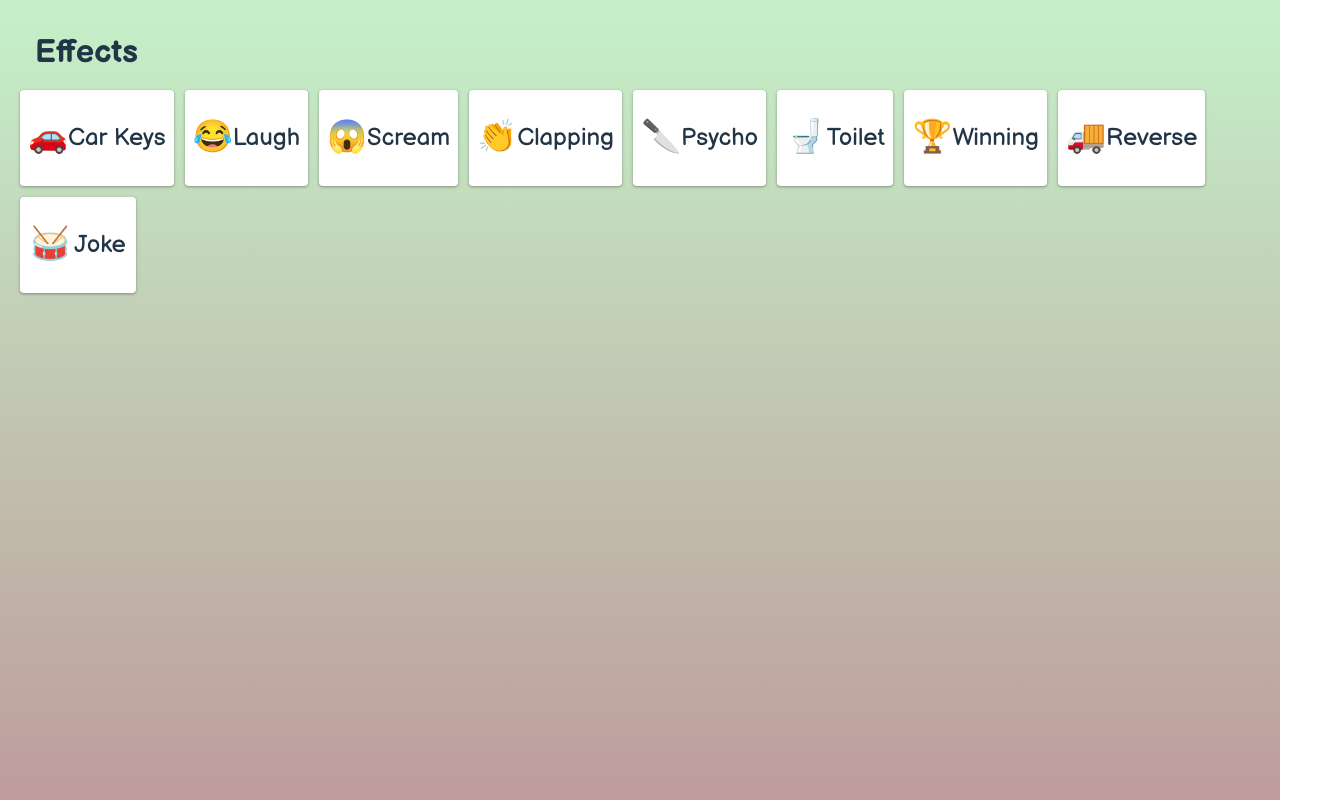
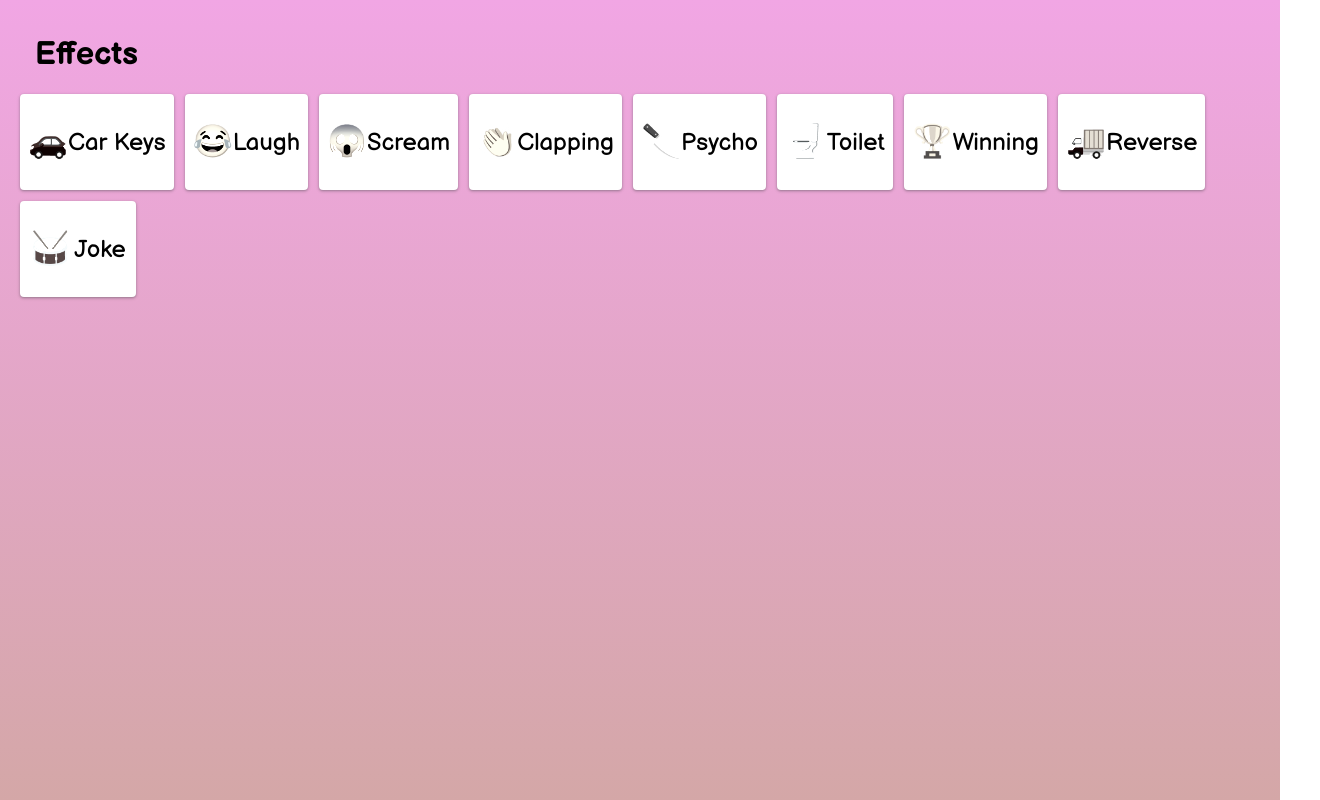
Before and after one commit to ChenPeleg/effects, a Svelte app: page / in a window 1280 px wide. Shown: the whole page, 1320 px wide, since content can reach past the window. Built offline with nearby package versions, Linux system fonts and the light colour scheme.

Commit message:
added border styling

```diff
--- a/src/app.css
+++ b/src/app.css
@@ -1,87 +1,5 @@
-:root {
-  font-family: Inter, Avenir, Helvetica, Arial, sans-serif;
-  font-size: 16px;
-  line-height: 24px;
-  font-weight: 400;
-
-  color-scheme: light dark;
-  color: rgba(255, 255, 255, 0.87);
-  background-color: #242424;
-
-  font-synthesis: none;
-  text-rendering: optimizeLegibility;
-  -webkit-font-smoothing: antialiased;
-  -moz-osx-font-smoothing: grayscale;
-  -webkit-text-size-adjust: 100%;
-}
-
-a {
-  font-weight: 500;
-  color: #646cff;
-  text-decoration: inherit;
-}
-
-a:hover {
-  color: #535bf2;
-}
-
-body {
-  margin: 0;
-  display: flex;
-  background-image: linear-gradient(rgb(197, 241, 201), rgb(190, 156, 156));
-  /* place-items: center; */
-  min-width: 320px;
-  min-height: 100vh;
-}
-
-h1 {
-  font-size: 3.2em;
-  margin-top: 0px;
-  line-height: 1.1;
-}
-
-.card {
-  padding: 2em;
-}
-
-#app {
-  margin: 0;
-  padding: 20px;
-  /* text-align: center; */
-}
-
-button {
-  border-radius: 8px;
-  border: 1px solid transparent;
-  padding: 0.6em 1.2em;
-  font-size: 1em;
-  font-weight: 500;
-  font-family: inherit;
-  background-color: #1a1a1a;
-  cursor: pointer;
-  transition: border-color 0.25s;
-}
-
-button:hover {
-  border-color: #646cff;
-}
-
-button:focus,
-button:focus-visible {
-  outline: 4px auto -webkit-focus-ring-color;
-}
-
-@media (prefers-color-scheme: light) {
-  :root {
-    color: #213547;
-    background-color: #ffffff;
-  }
-
-  a:hover {
-    color: #747bff;
-  }
-
-  button {
-    background-color: #f9f9f9;
-  }
-}
+ body {
+   margin: 0;
+   display: flex;
+   min-height: 100vh;
+ }
--- a/src/lib/Card.svelte
+++ b/src/lib/Card.svelte
@@ -1,6 +1,6 @@
 <script>
-	import { LanguageService } from '../services/language.service';
-	import { MainStore } from '../store/store.main';
+  import { LanguageService } from "../services/language.service";
+  import { MainStore } from "../store/store.main";
 
   /**@type {CardContent} */
   export let cardContent;
@@ -17,7 +17,11 @@
 </script>
 
 <div on:click={clickCard} class="card-wrapper">
-	<div data-testid={'single-card-' + cardContent.id} class="card-body" class:isCurrent>
+  <div
+    data-testid={"single-card-" + cardContent.id}
+    class="card-body"
+    class:isCurrent
+  >
     <span class="card-icon">{cardContent.icon}</span>
     {standartCaseName}
   </div>
@@ -53,6 +57,8 @@
     box-shadow: var(--main-box-shadow-hover);
   }
   div.card-body > span.card-icon {
+    color: green;
+    filter: grayscale(90%) contrast(175%) saturate(50%);
     font-size: var(--main-icon-size);
   }
   @media (max-width: 576px) {
--- a/src/lib/Layout.svelte
+++ b/src/lib/Layout.svelte
@@ -12,7 +12,11 @@
 
 <style>
   div.app-wrapper {
+    padding: 20px;
+    box-sizing: border-box;
     width: 100vw;
+    min-height: 100vh;
+    background-image: linear-gradient(rgb(241, 166, 228), rgb(212, 167, 167));
   }
   @font-face {
     font-family: "Balsamiq Sans";
```
Lines whose indentation alone changed are shown as unchanged.
